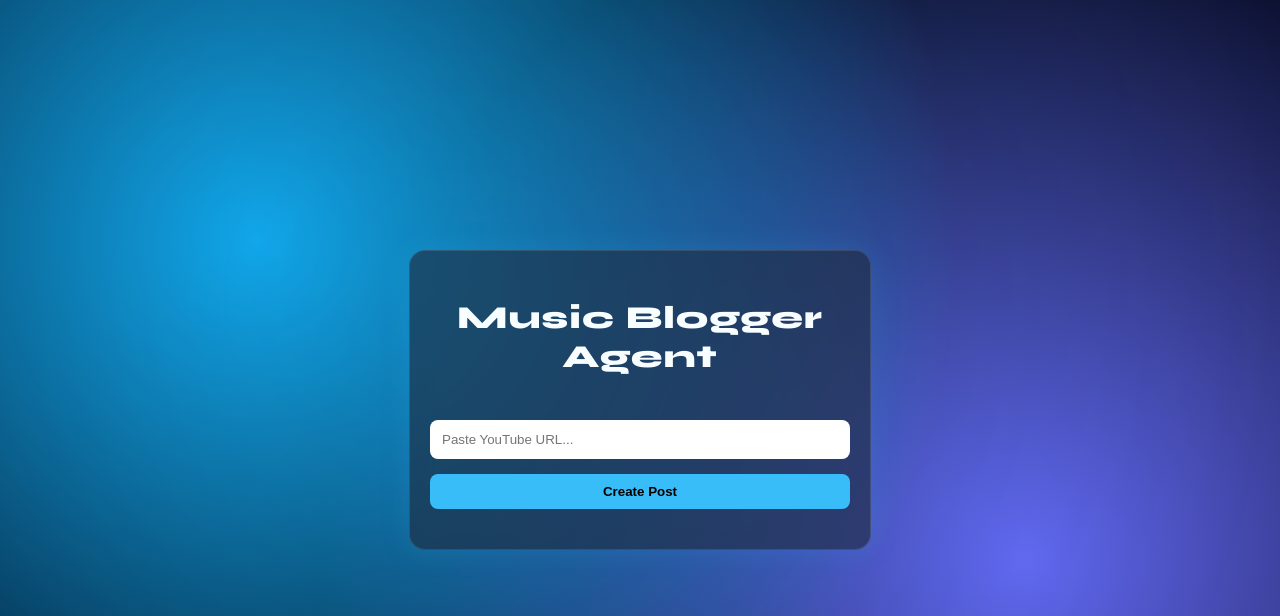
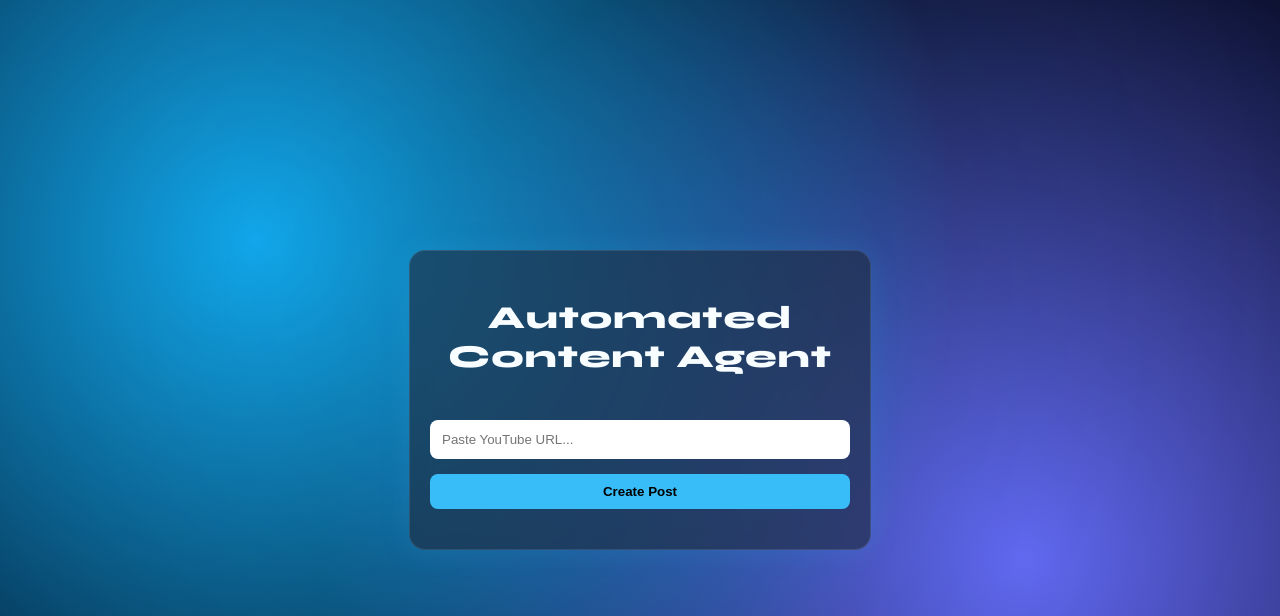
Before and after one commit to fperezt30/music_blogger, a Flask app: page / in a window 1280 px wide. Shown: the top 616 px of the page. Run offline with Flask 3, Linux system fonts and the light colour scheme.

Commit message:
Fernando modify frontend 0904

```diff
--- a/templates/index.html
+++ b/templates/index.html
@@ -12,7 +12,7 @@
 <div class="bg-overlay"></div>
 
 <div class="container">
-  <h2>Music Blogger Agent</h2>
+  <h2>Automated Content Agent</h2>
   <br>
   <input id="url" placeholder="Paste YouTube URL..." />
 
```
